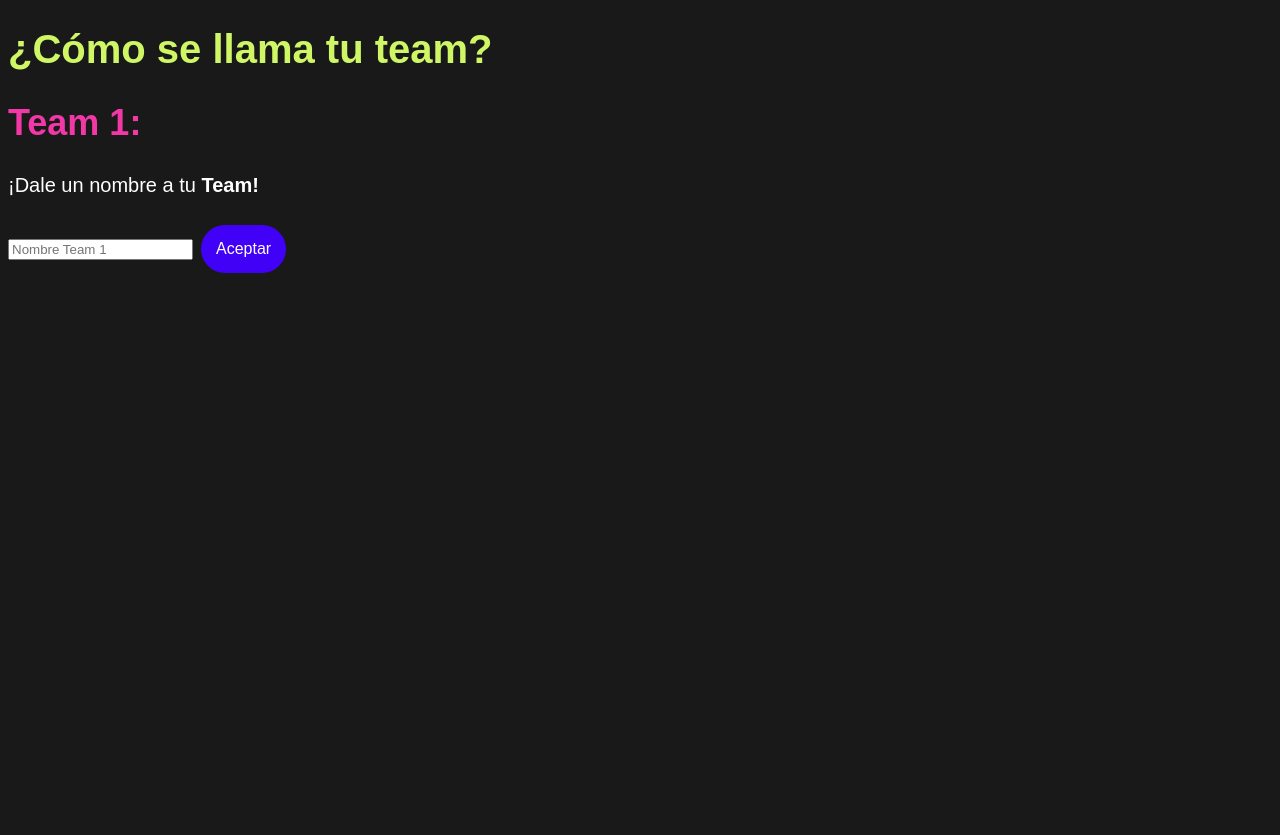
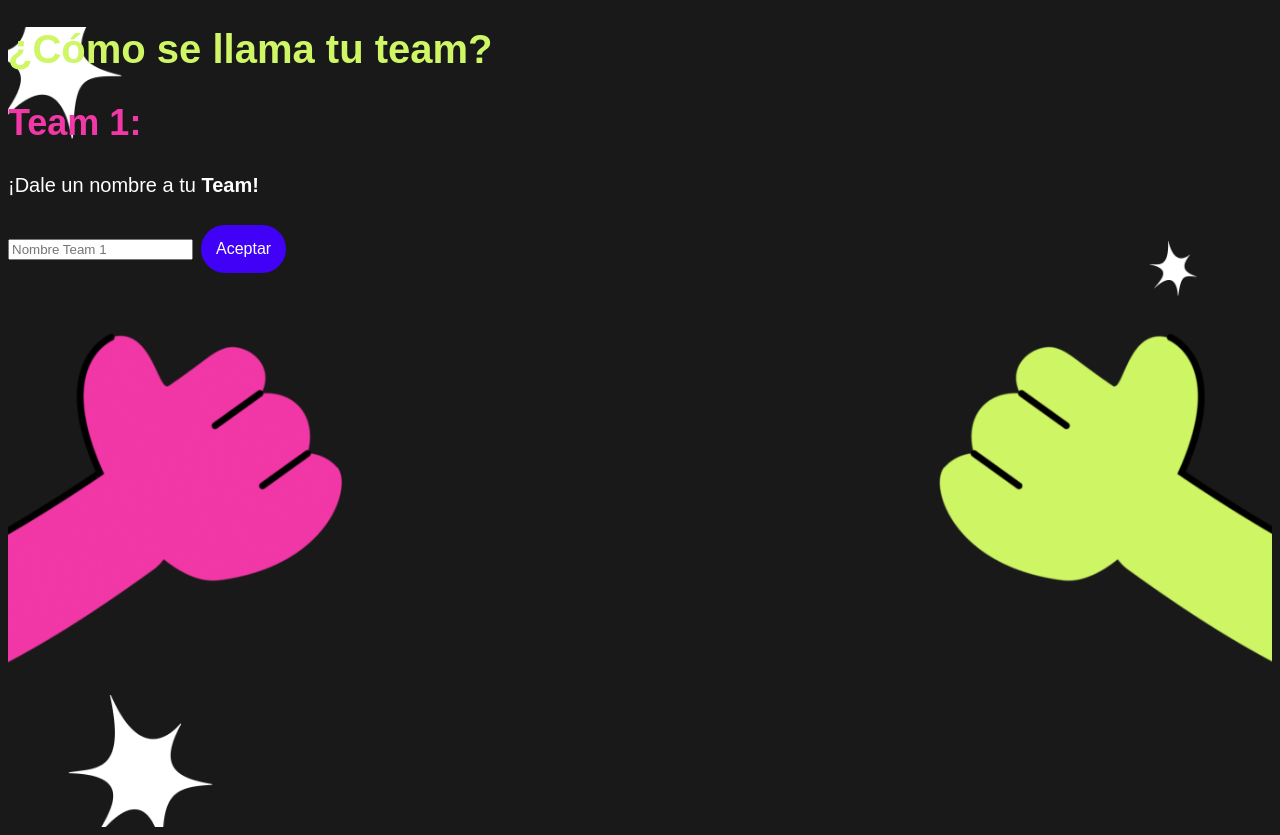
Before and after one commit to danramirez11/ASAP, a React (Vite) app: page / in a window 1280 px wide. Both pictures are taken after a click on the button "¡ Comenzar !". Before the commit the page ends 800 px from the top, so only its background shows below. Built offline with nearby package versions, Linux system fonts and the light colour scheme; a web font is replaced by a local one.

Commit message:
Add InputTeams screen styling and layout improvements for better user experience

```diff
--- /dev/null
+++ b/src/screens/InputTeams/InputTeam.css
@@ -0,0 +1,10 @@
+.screeninputbody {
+    background-image: url('/src/assests/imgs/selectwinner.png');
+    background-size: cover;
+    background-position: center;
+    background-repeat: no-repeat;
+    height: 100vh;
+    margin: 0;
+    padding: 0;
+
+}
--- a/src/screens/InputTeams/InputTeams.tsx
+++ b/src/screens/InputTeams/InputTeams.tsx
@@ -1,7 +1,8 @@
 import { useState, useRef } from "react";
 import { Teams } from "../../types/types";
+import "./InputTeam.css";
 
-const InputTeams = ({Onclick,changeTeamName,addPlayerToTeam,teams}: {Onclick: () => void; changeTeamName: (team: 'team1' | 'team2', name: string) => void; addPlayerToTeam: (team: 'team1' | 'team2', player: string) => void;
+const InputTeams = ({Onclick, changeTeamName, addPlayerToTeam, teams}: {Onclick: () => void; changeTeamName: (team: 'team1' | 'team2', name: string) => void; addPlayerToTeam: (team: 'team1' | 'team2', player: string) => void;
   teams: Teams;
 }) => {
   const [indexteam, setindexteam] = useState(0);
@@ -57,12 +58,11 @@ const InputTeams = ({Onclick,changeTeamName,addPlayerToTeam,teams}: {Onclick: ()
     }
   };
 
-
-
-  return indexteam === 0 ? (
+  return (
+    <div className="screeninputbody">
+      {indexteam === 0 ? (
         <>
           <h1>¿Cómo se llama tu team?</h1>
-
           <div className="card-input">
             <h2>Team 1: <span>{teams.team1.name}</span></h2>
             <p>¡Dale un nombre a tu <b>Team!</b></p>
@@ -75,7 +75,6 @@ const InputTeams = ({Onclick,changeTeamName,addPlayerToTeam,teams}: {Onclick: ()
       ) : indexteam === 1 ? (
         <>
           <h1>¿Apodos épicos o qué?</h1>
-
           <div className="card-input">
             <h2>{teams.team1.name}</h2>
             <p>Pon los apodos de tu <b>Team</b></p>
@@ -84,12 +83,9 @@ const InputTeams = ({Onclick,changeTeamName,addPlayerToTeam,teams}: {Onclick: ()
             <button onClick={() => handleAddMember(1)}>{teamMembers.length < 2 ? 'Agregar' : 'Siguiente'}</button>
           </div>
         </>
-
       ) : indexteam === 2 ? (
-
         <>
           <h1>¿Como se llama tu team?</h1>
-
           <div className="card-input">
             <h2>Team 2: <span>{teams.team2.name}</span></h2>
             <p>¡Dale un nombre a tu <b>Team!</b></p>
@@ -105,7 +101,6 @@ const InputTeams = ({Onclick,changeTeamName,addPlayerToTeam,teams}: {Onclick: ()
       ) : (
         <>
           <h1>¿Apodos épicos o qué?</h1>
-
           <div className="card-input">
             <h2>{teams.team2.name}</h2>
             <p>Pon los apodos de tu <b>Team</b></p>
@@ -114,7 +109,8 @@ const InputTeams = ({Onclick,changeTeamName,addPlayerToTeam,teams}: {Onclick: ()
             <button onClick={() => handleAddMember(2)}>{secondTeamMembers.length < 2 ? 'Agregar' : '¡A jugar!'}</button>
           </div>
         </>
-
+      )}
+    </div>
   );
 };
 
```
Lines whose indentation alone changed are shown as unchanged.
